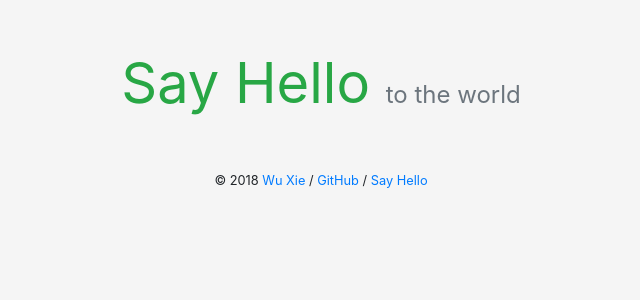
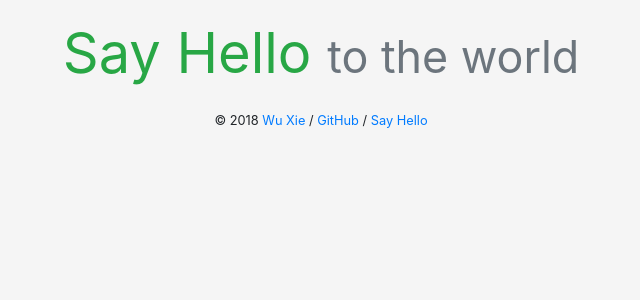
Before and after one commit to MangoTWu/sayhello, a Python web app: template sayhello/templates/base.html in a window 1280 px wide. Shown: the top 300 px of the page, without its empty margins (319-959 px from the left). Run offline with Jinja, Linux system fonts and the light colour scheme; the template is opened without the code that fills it, so the values that code supplies are empty.

Commit message:
前端部分css完成

```diff
--- a/sayhello/static/css/style.css
+++ b/sayhello/static/css/style.css
@@ -5,12 +5,21 @@
 body{
     background: rgb(245, 245, 245);
 }
+.container{
+    max-width: 640px;
+}
 header{
-    margin: 50px auto;
+    margin-top: 20px;
 }
-.sub-title{
-    font-size: 24px;
+header a{
+    text-decoration: none!important;
+}
+.forms{
+    margin: 20px auto;
+}
+h5{
+    font-size: 16px;
 }
 footer{
-    margin: 20px;
+    margin-top: 20px;
 }
```
